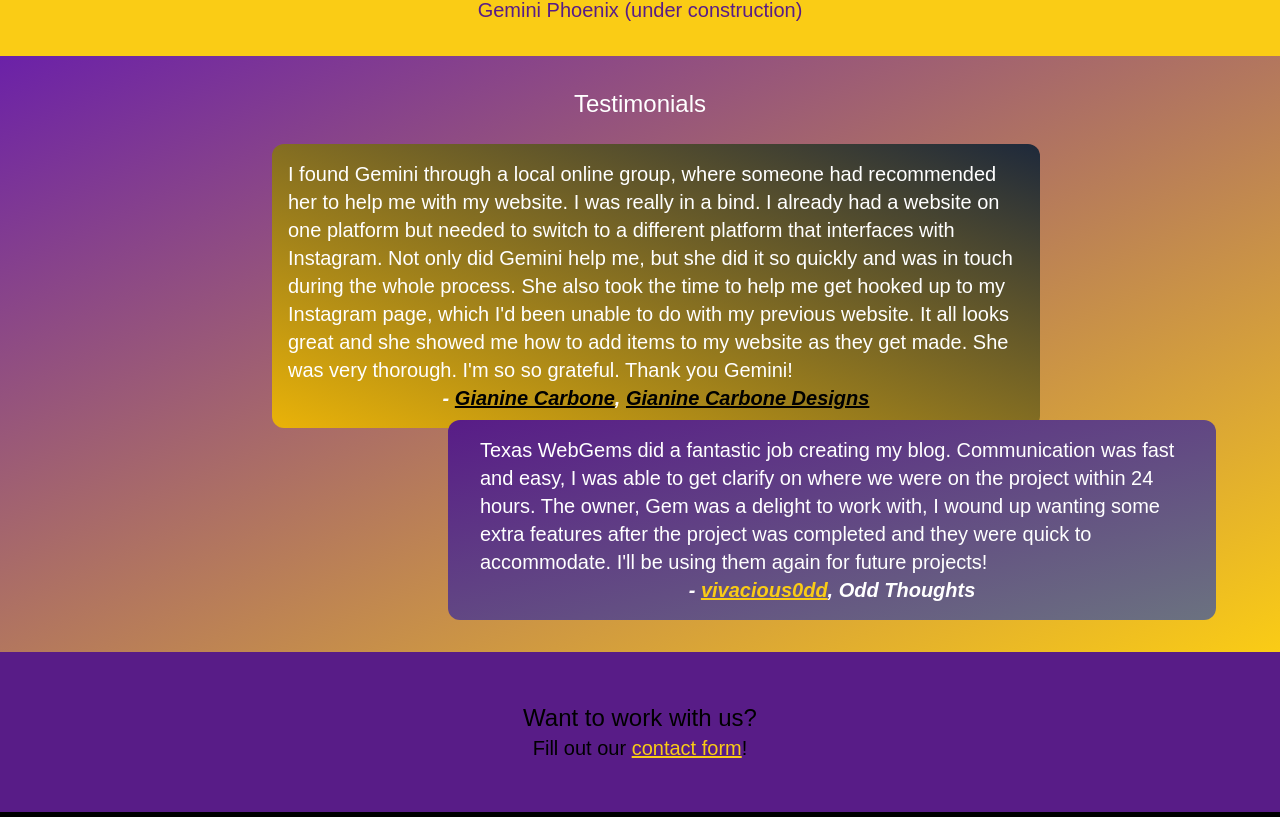
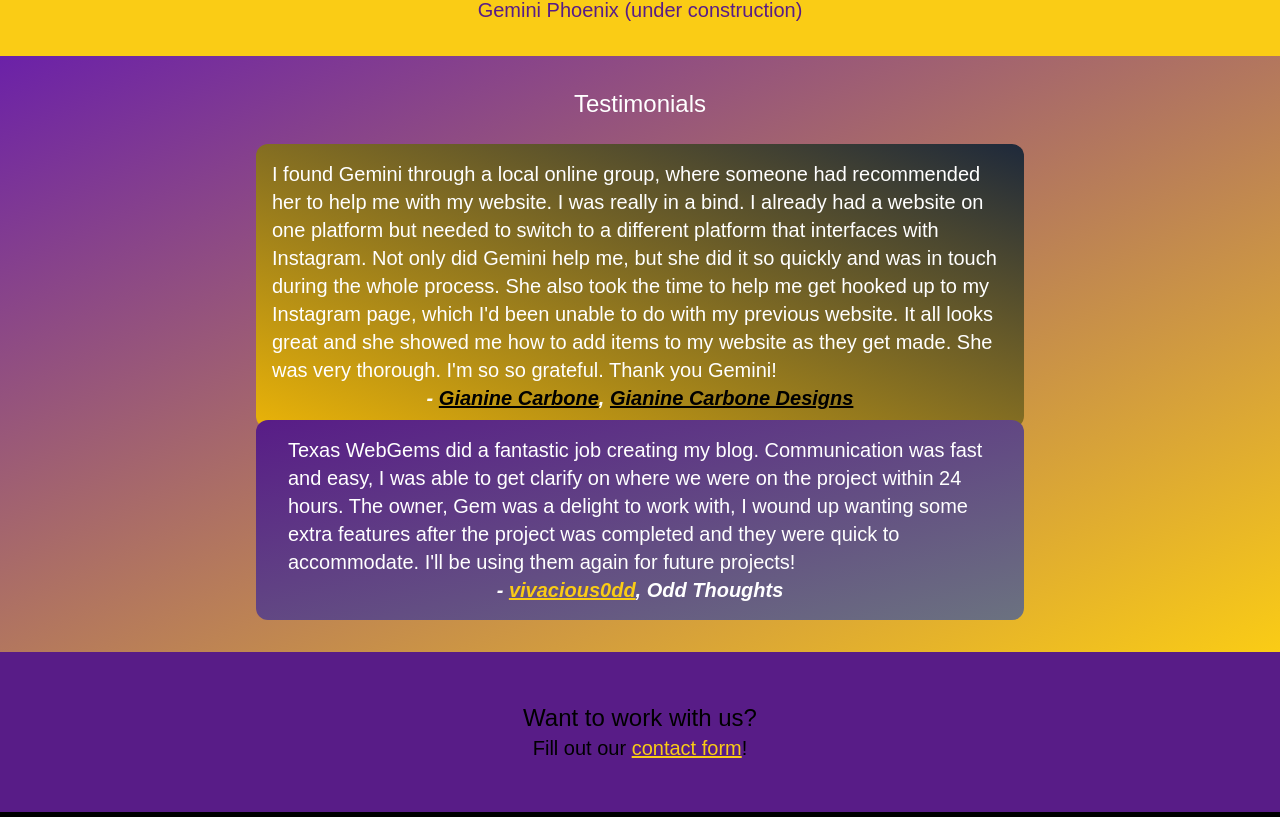
Before and after one commit to TriState-WebGems/twg-redesign, a Next.js app: page / in a window 1280 px wide. Shown: the part 732-1549 px from the top of the page. Built offline with nearby package versions, Linux system fonts and the light colour scheme; a web font is replaced by a local one.

Commit message:
spacing issue fixed

```diff
--- a/app/components/home.tsx
+++ b/app/components/home.tsx
@@ -61,13 +61,13 @@
         </section>
         <section className="flex flex-col items-center justify-center bg-gradient-to-br from-purple-800 to-yellow-400 text-black text-xl py-8">
         <h2 className="text-2xl text-center text-white pb-4">Testimonials</h2>
-        <div className="lg:w-3/5 col-span-2 translate-y-2 sm:w-4/5 sm:m-auto lg:mr-60">
+        <div className="lg:w-3/5 col-span-2 translate-y-2 sm:w-4/5 sm:m-auto">
             <blockquote className="flex flex-col justify-center items-center text-white text-xl p-4 rounded-xl bg-gradient-to-bl from-slate-800 to-yellow-500">
               <p>I found Gemini through a local online group, where someone had recommended her to help me with my website. I was really in a bind. I already had a website on one platform but needed to switch to a different platform that interfaces with Instagram. Not only did Gemini help me, but she did it so quickly and was in touch during the whole process. She also took the time to help me get hooked up to my Instagram page, which I&apos;d been unable to do with my previous website. It all looks great and she showed me how to add items to my website as they get made. She was very thorough. I&apos;m so so grateful. Thank you Gemini!</p>
               <cite className='font-semibold'>- <Link href="https://instagram.com/gianinecarbonedesigns" target='_blank' className='text-black underline'>Gianine Carbone</Link>, <Link href='https://www.gianinecarbonedesigns.com' className='text-black underline' target='_blank'>Gianine Carbone Designs</Link></cite>
             </blockquote>
           </div>
-          <div className="lg:w-3/5 sm:w-4/5 my-6 lg:my-0 lg:-translate-y-0 lg:ml-96">
+          <div className="lg:w-3/5 sm:w-4/5 my-6 lg:my-0 lg:-translate-y-0">
             <blockquote className="flex flex-col justify-center items-center bg-gradient-to-br from-purple-900 to-gray-500 text-white text-xl px-8 py-4 rounded-xl">
               <p>Texas WebGems did a fantastic job creating my blog. Communication was fast and easy, I was able to get clarify on where we were on the project within 24 hours. The owner, Gem was a delight to work with, I wound up wanting some extra features after the project was completed and they were quick to accommodate. I&apos;ll be using them again for future projects!</p>
               <cite className='font-semibold'>- <Link href="https://x.com/vivacious0dd" className='text-yellow-400 underline'>vivacious0dd</Link>, Odd Thoughts</cite>
```
